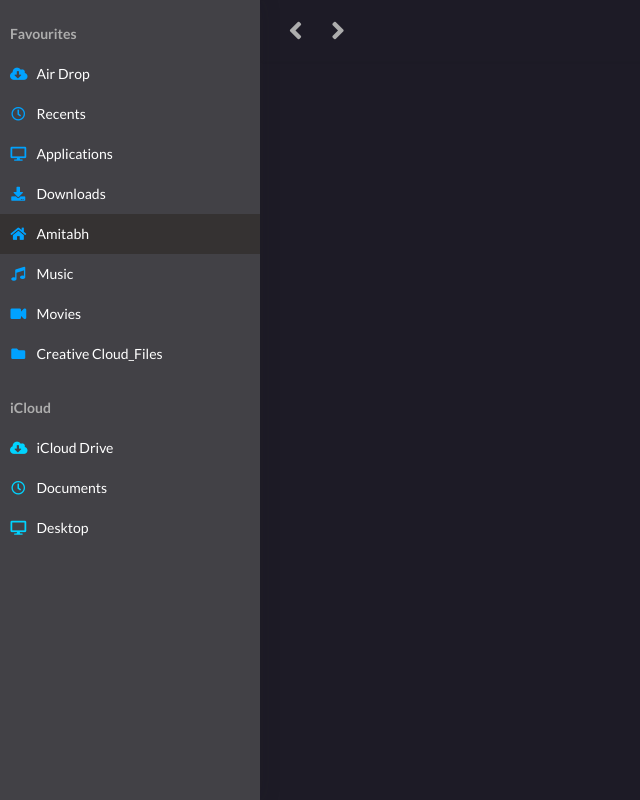
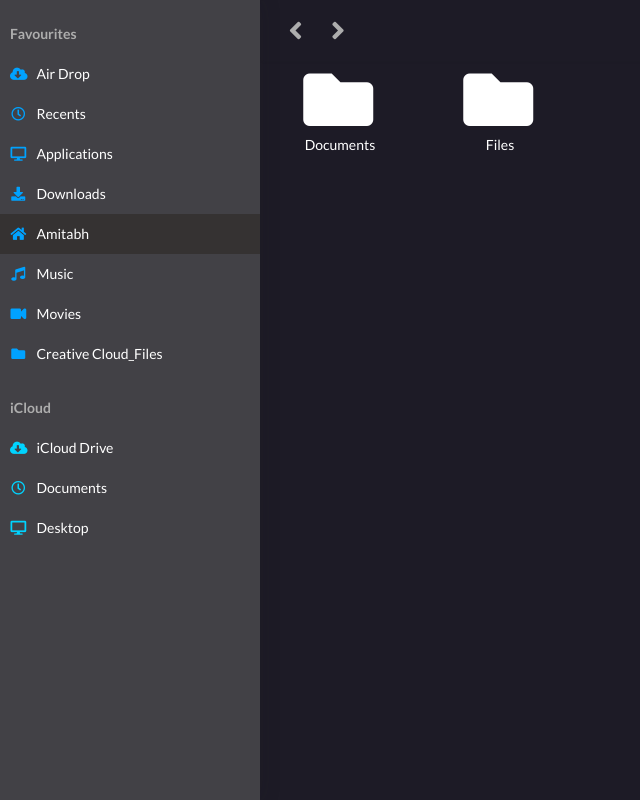
Before and after one commit to Blade365z/file-explorer, a React (Create React App) app: page / in a window 1280 px wide. Shown: the top 800 px of the page, without its empty margins (0-640 px from the left). Built offline with nearby package versions, Linux system fonts and the light colour scheme.

Commit message:
back logic added

```diff
--- a/src/components/App.css
+++ b/src/components/App.css
@@ -34,3 +34,22 @@
 .nav-icon:hover{
     background-color: rgb(53, 50, 50);
 }
+.folder-large{
+    margin: 10px 10px 20px 10px;
+    text-align: center;
+}
+.folder-large i {
+    padding:5px;
+    font-size: 5em;
+}
+
+.folder-large i:hover{
+    color:rgb(197, 197, 197)
+}
+.folder-name{
+    margin-top: -20px;
+}
+.explorer{
+    display: grid;
+    grid-template-columns: repeat(8,1fr);
+}
--- a/src/components/App.js
+++ b/src/components/App.js
@@ -1,4 +1,4 @@
-import React, { useEffect, useState } from 'react'
+import React, { useEffect, useState, useRef } from 'react'
 import FavouriteList from './FavouriteList'
 
 import './App.css';
@@ -8,31 +8,87 @@
 import Explorer from './Explorer';
 
 const App = () => {
-    var directoryTree = [];
+    var directoryTree = initalizeDirectoryStructure();
     //Keep Track of the directory
-    const [DirectoryStack, setDirectoryStack] = useState([['Amitabh']]);
-    const [CurrentDirectoryList,setCurrentDirectoryList] = useState([]);
-    var directoryPointer = 0 ;
+    const [DirectoryStack, setDirectoryStack] = useState(Array(['17772']));
+    const [CurrentDirectoryList, setCurrentDirectoryList] = useState([]);
+    const [DirectoryPointer, setDirectoryPointer] = useState([]);
+
 
     const [selected, setselected] = useState('Amitabh')
+
+
     useEffect(() => {
-        directoryTree = initalizeDirectoryStructure();
-        directoryPointer = DirectoryStack.length;
-    });
+        setDirectoryPointer(DirectoryStack.length);
+        exploreFolder(DirectoryStack[DirectoryStack.length - 1][0])
+    }, [DirectoryStack]);
+
     const sideBarSelect = (tab) => {
-        setselected(tab);
-        if (directoryTree['home'][DirectoryStack[DirectoryStack.length - 1][0]]) {
-            if (DirectoryStack[DirectoryStack.length - 1][0] === tab) {
+        setselected(tab); //Selected SideBarTab
+        exploreFolder(tab)
+    }
+    const exploreFolder = (dir) => {
+        if (directoryTree['home'][dir]) {
+            if (DirectoryStack[DirectoryStack.length - 1][0] === dir) {
+                let dirStackTemp = DirectoryStack;
+                dirStackTemp[dirStackTemp.length - 1] = [dir];
+                setDirectoryStack(dirStackTemp); // Handling case if Sidebar click and again clicked on same parent directory
             }
-            else{
-                setDirectoryStack([...DirectoryStack, [tab]])
+            else {
+                setDirectoryStack([...DirectoryStack, [dir]])
+            }
+            // console.log(directoryTree['home'][dir])
+            setCurrentDirectoryList(directoryTree['home'][dir]['child']);
+        } else {
+            let pointer = DirectoryPointer;
+            if (DirectoryPointer !== DirectoryStack.length) {
+                let dirTemp = DirectoryStack;
+                dirTemp = dirTemp.slice(0, DirectoryPointer);
+                setDirectoryPointer(DirectoryStack.length);
+                pointer = DirectoryStack.length;
+            }
+            let dirStackTemp = DirectoryStack;
+            let currentTrack = dirStackTemp[pointer - 1];
+            currentTrack.push(dir);
+            dirStackTemp[pointer - 1] = currentTrack;
+            setDirectoryStack(dirStackTemp);
+            let temp = traceDirectories(currentTrack);
+            //Iteratively find the directories of current context.
+
+            if (temp)
+                setCurrentDirectoryList(temp)
+        }
+    }
+    const traceDirectories = (traceArr) => {
+        console.log(traceArr)
+        let temp = [];
+        for (let i = 0; i < traceArr.length; i++) {
+            if (i === 0) {
+                temp = directoryTree['home'][traceArr[i]]['child'];
+            }else{
+                if(temp[traceArr[i]])
+                temp = temp[traceArr[i]]['child'];
             }
         }
-        setCurrentDirectoryList(directoryTree['home'][tab])
+        return temp;
     }
-    const exploreFolder = (dir) => {
-            let currentTrack = DirectoryStack[directoryPointer-1];
-
+    const handleGoBack = () => {
+        let dirTemp = DirectoryStack[DirectoryPointer - 1];
+        if(DirectoryStack[0].length > 1 || DirectoryStack.length>1){
+            dirTemp.pop();
+        }
+        if (dirTemp.length === 0) {
+            if (DirectoryPointer > 0) {
+                let temp  = DirectoryStack;
+                temp.pop();
+                setDirectoryPointer(DirectoryPointer - 1) // Decrement only if Directory  stack's ELEMENT is 0 length
+                setDirectoryStack(temp)
+            }
+        }
+        console.log(DirectoryPointer)
+        // let temp = dirTemp.length === 0  ?  traceDirectories(DirectoryStack[DirectoryPointer-1]):traceDirectories(dirTemp);
+        // if (temp)
+        //     setCurrentDirectoryList(temp)
     }
     return (
         <div >
@@ -41,8 +97,8 @@
                 <IcloudList />
             </div>
             <div className="pusher">
-                <Nav />
-                <Explorer directories={CurrentDirectoryList}  exploreFolder={exploreFolder}/>
+                <Nav onGoBack={handleGoBack} />
+          <Explorer directories={CurrentDirectoryList} exploreFolder={exploreFolder} />
             </div>
         </div>
     )
--- a/src/components/Explorer.js
+++ b/src/components/Explorer.js
@@ -1,13 +1,23 @@
-import React from 'react'
+import React, { useEffect, useState } from 'react'
 
 const Explorer = (props) => {
+    const [DirList, setDirList] = useState([])
+
     const handleFolderClick = (folder) => {
         props.exploreFolder(folder)
     }
+    useEffect(() => {
+        setDirList(props.directories);
+    })
     return (
-        <div>
-            {Object.entries(props.directories).map((name, value) => {
-                return <button draggable onClick={() => { handleFolderClick(name[0]) }} key={name}>{name[0]}</button>
+        <div className="explorer">
+            { DirList && Object.entries(DirList).map((name, value) => {
+                return <div className="folder-large" draggable onClick={() => { handleFolderClick(name[0]) }} key={name}>
+                    <i className="folder icon"></i>
+                    <div className="folder-name">
+                        {DirList[name[0]]['name']}
+                    </div>
+                </div>
             })}
         </div>
     )
--- a/src/components/Nav.js
+++ b/src/components/Nav.js
@@ -1,15 +1,18 @@
 import React from 'react'
 
-export const Nav = () => {
+export const Nav = (props) => {
+    const handleClick = (type) => {
+        props.onGoBack(type);
+    }
     return (
         <div className="ui menu">
-         <div className="item">
-                <div style={{display:'flex',fontSize:'2em'}}>
-                    <div className="ui nav-icon"><i className="angle left icon "></i></div>
-                    <div className="ui nav-icon"><i className="angle right icon "></i></div>
+            <div className="item">
+                <div style={{ display: 'flex', fontSize: '2em' }}>
+                    <div className="ui nav-icon" title="Go Back" onClick={() => { handleClick('back') }}><i className="angle left icon "></i></div>
+                    <div className="ui nav-icon" title="Go Forward"><i className="angle right icon "></i></div>
 
                 </div>
-         </div>
-      </div>
+            </div>
+        </div>
     )
 }
--- a/src/components/helper.js
+++ b/src/components/helper.js
@@ -1,14 +1,26 @@
 export const initalizeDirectoryStructure = () => {
-    const directoryTree = {
+    const directoryTrees = {
         home: {
             Air_Drop: {},
             Recents: {},
             Applications: {},
             Downloads: {},
-            Amitabh: {},
+            Amitabh: {
+                Documents:{
+
+                }
+            },
             Music: {
                 Pink_Floyd: {
                     Album1: {
+                        Wallpapers: {
+
+                        },
+                        Songs: {
+
+                        }
+                    },
+                    Album2: {
                         Wallpapers: {
 
                         },
@@ -45,6 +57,105 @@
             Creative_Cloud_Files: {}
         }
     }
+    const directoryTree = {
+        home:{
+            17772:{
+                name:'Amitabh',
+                child:{
+                        177773:{
+                            name:'Documents',
+                            child:{
+
+                            }
+                        },
+                        177774:{
+                            name:'Files',
+                            child:{
+
+                            }
+                        }
+                }
+            },
+            18882:{
+                name:'Music',
+                child:{
+                    1888234:{
+                        name:'Pink_Floyd',
+                        child:{
+                            188299391:{
+                                name:'First_Album',
+                                child:{
+
+                                }
+                            },
+                            188299392:{
+                                name:'Second_Album',
+                                child:{
+
+                                }
+                            }
+                        }
+                    },
+                    1888235:{
+                        name:'Megadeth',
+                        child:{
+                            188299391:{
+                                name:'First_Album',
+                                child:{
+
+                                }
+                            },
+                            188299392:{
+                                name:'Second_Album',
+                                child:{
+
+                                }
+                            }
+                        }
+                    },
+                }
+            },
+            18883:{
+                name:'Movies',
+                child:{
+                    15447586:{
+                        name:'Adventure',
+                        child:{
+                            5256355:{
+                                name:'Fast & Furious',
+                                child:{
+
+                                }
+                            },
+                            8966525:{
+                                name:'Jumanji',
+                                child:{
+
+                                }
+                            }
+                        }
+                    },
+                    78455124:{
+                        name:'Comedy',
+                        child:{
+                            121212121:{
+                                name:'Rush_hour',
+                                child:{
+
+                                }
+                            },
+                            3211221:{
+                                name:'The Dictator',
+                                child:{
+
+                                }
+                            }
+                        }
+                    },
+                }
+            }
+        }
+    }
     if (!localStorage.getItem('directoryTree')) {
         localStorage.setItem('directoryTree', directoryTree);
     }
```
Also changed, not shown: src/components/FavouriteList.js (+10 -2 lines).
